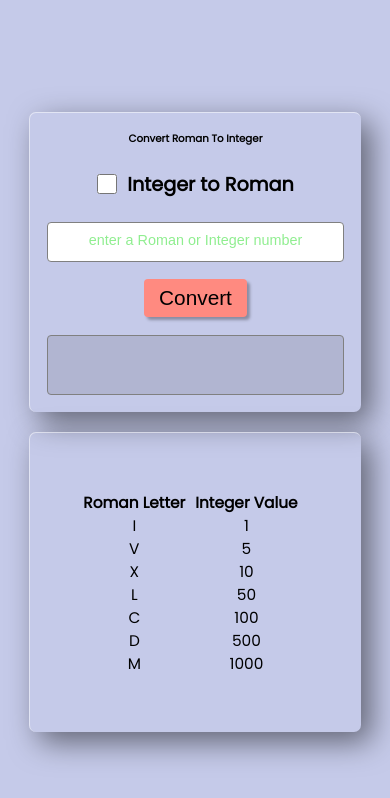
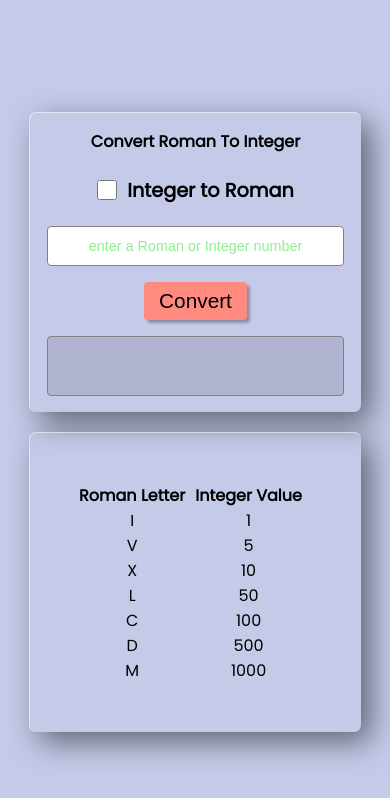
Before and after one commit to ajarek/-roman-to-int-to-roman, a plain HTML site: page index.html in a window 390 px wide. Drawn offline with Linux system fonts and the light colour scheme.

Commit message:
3 change css

```diff
--- a/style.css
+++ b/style.css
@@ -114,7 +114,7 @@ button {
 @media(max-width:770px) {
     .container {
         width: 500px;
-        height: 100%;
+        height: 800px;
         flex-direction: column;
         box-shadow: none;
         border: none;
@@ -126,6 +126,7 @@ button {
 
 }
 h2,h3,.info ul li,.convert input,.convert {
-    font-size: 80%;
+    font-size: 1rem;
 }
+
 }
```
